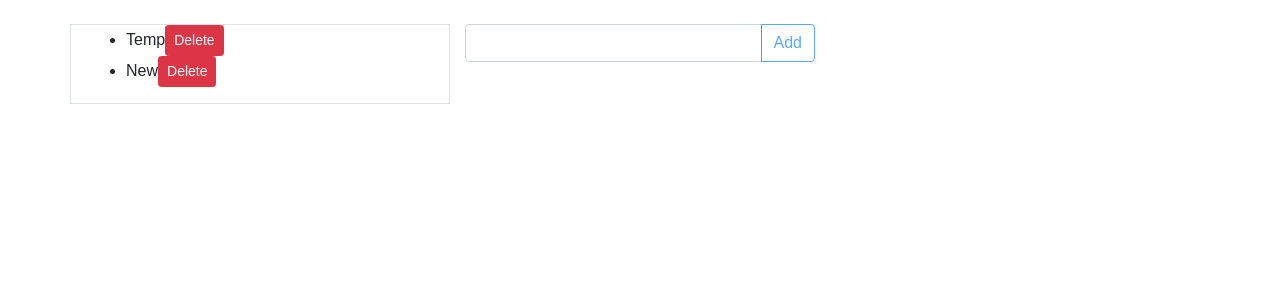
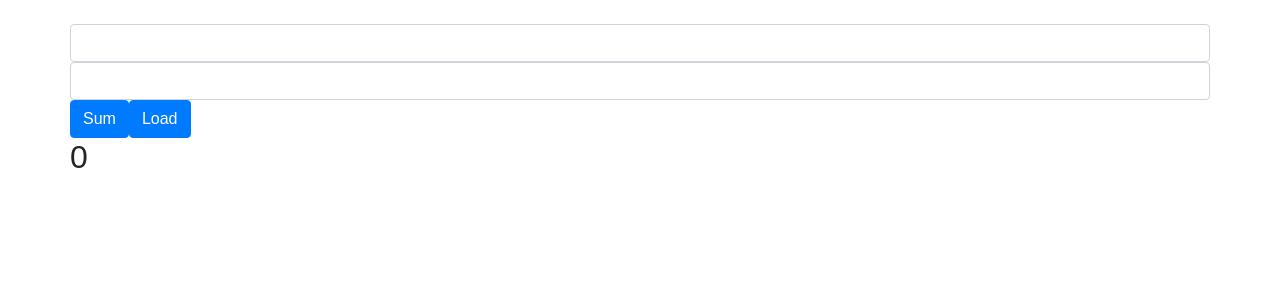
Before and after one commit to bogutski/tracker, a React (Create React App) app: page / in a window 1280 px wide. Shown: the top 300 px of the page. Built offline with nearby package versions, Linux system fonts and the light colour scheme.

Commit message:
example fetch

```diff
--- a/src/layout/App.js
+++ b/src/layout/App.js
@@ -5,84 +5,68 @@ class App extends Component {
     super(props);
 
     this.state = {
-      todoInput: '',
-      todoList: [{ id: 1, name: 'Temp' }, { id: 2, name: 'New' }],
+      list: [],
+      a: 0,
+      b: 0,
+      result: 0,
     };
   }
 
-  uuidv4() {
-    return ([1e7] + -1e3 + -4e3 + -8e3 + -1e11).replace(/[018]/g, c => (c ^ crypto.getRandomValues(new Uint8Array(1))[0] & 15 >> c / 4).toString(16));
+  load() {
+    console.log('Load');
+    this.setState({ list: ['First', 'Second'] });
+
+    fetch('http://localhost:5000/product', { method: 'POST' })
+      .then(response => response.json())
+      .then(json => console.log(json));
   }
 
-  addTodo() {
-    const todoList = this.state.todoList;
-    todoList.push({
-      id: this.uuidv4(),
-      name: this.state.todoInput,
+  sum() {
+    const body = JSON.stringify({
+      a: this.state.a,
+      b: this.state.b,
     });
 
-    this.setState({
-      todoList,
-      todoInput: '',
-      todoInputValid: false,
-    });
-  }
-
-  inputChange(v) {
-    const todoInputValid = v.trim().length >= 3;
-
-    this.setState({
-      todoInput: v,
-      todoInputValid,
-    });
-  }
-
-  deleteItem(id) {
-    const todoList = this.state.todoList.filter(el => el.id !== id);
-
-    this.setState({ todoList });
+    fetch(
+      'http://localhost:5000/calc/sum',
+      {
+        method: 'post',
+        headers: {
+          'Content-Type': 'application/json',
+        },
+        body,
+      },
+    )
+      .then(response => response.json())
+      .then((json) => {
+        this.setState({ result: json.result });
+        console.log(json);
+      });
   }
 
   render() {
     return (
       <div className="container pt-4">
         <div className="row">
+          <input className="form-control" type="text" onChange={e => this.setState({ a: +e.target.value })} />
+          <input className="form-control" type="text" onChange={e => this.setState({ b: +e.target.value })} />
 
-          <div className="col-6  col-sm-4 col-md-6 col-lg-4 border">
-            <ul>
-              {this.state.todoList.map(el =>
-                (
-                  <li key={el.id}>{el.name}
-                    <span
-                      className="btn btn-danger btn-sm"
-                      onClick={() => this.deleteItem(el.id)}
-                    >Delete
-                    </span>
-                  </li>))}
-            </ul>
-          </div>
+          <div className="btn btn-primary" onClick={() => this.sum()}>Sum</div>
 
-          <div className="col-12 col-sm-4 col-md-6 col-lg-4">
-            <div className="input-group">
-              <input
-                className="form-control"
-                type="text"
-                value={this.state.todoInput}
-                onChange={e => this.inputChange(e.target.value)}
-              />
-              <div className="input-group-append">
-                <button
-                  disabled={!this.state.todoInputValid}
-                  className="btn btn-outline-primary"
-                  onClick={() => this.addTodo()}
-                >Add
-                </button>
-              </div>
-            </div>
-          </div>
+          <div className="btn btn-primary" onClick={() => this.load()}>Load</div>
+        </div>
 
+        <div className="row">
 
+          <h2>{this.state.result}</h2>
+
+          <ul>
+            {
+              this.state.list.map(el => <li key={el}>{el}</li>)
+            }
+          </ul>
         </div>
+
       </div>
     );
   }
```
